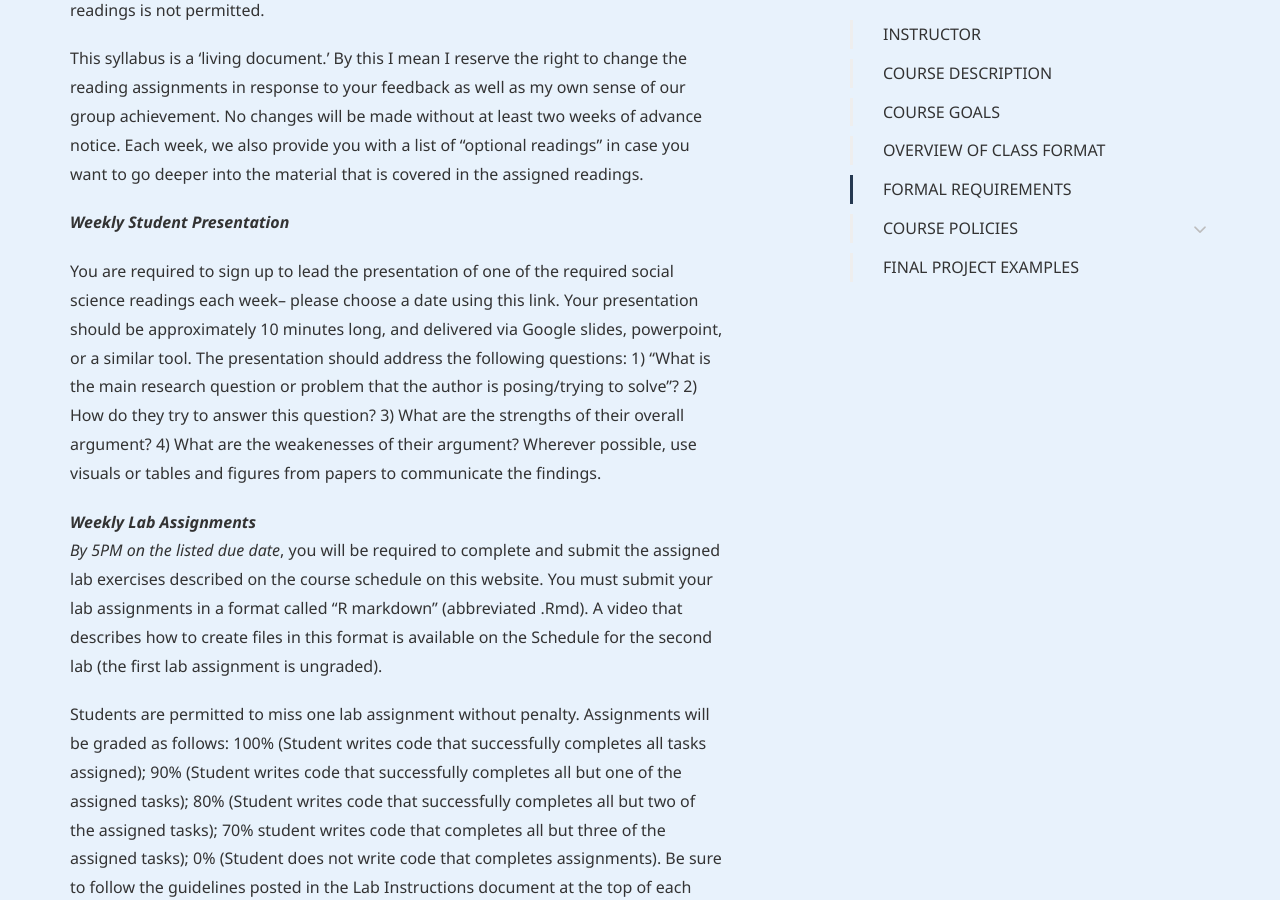
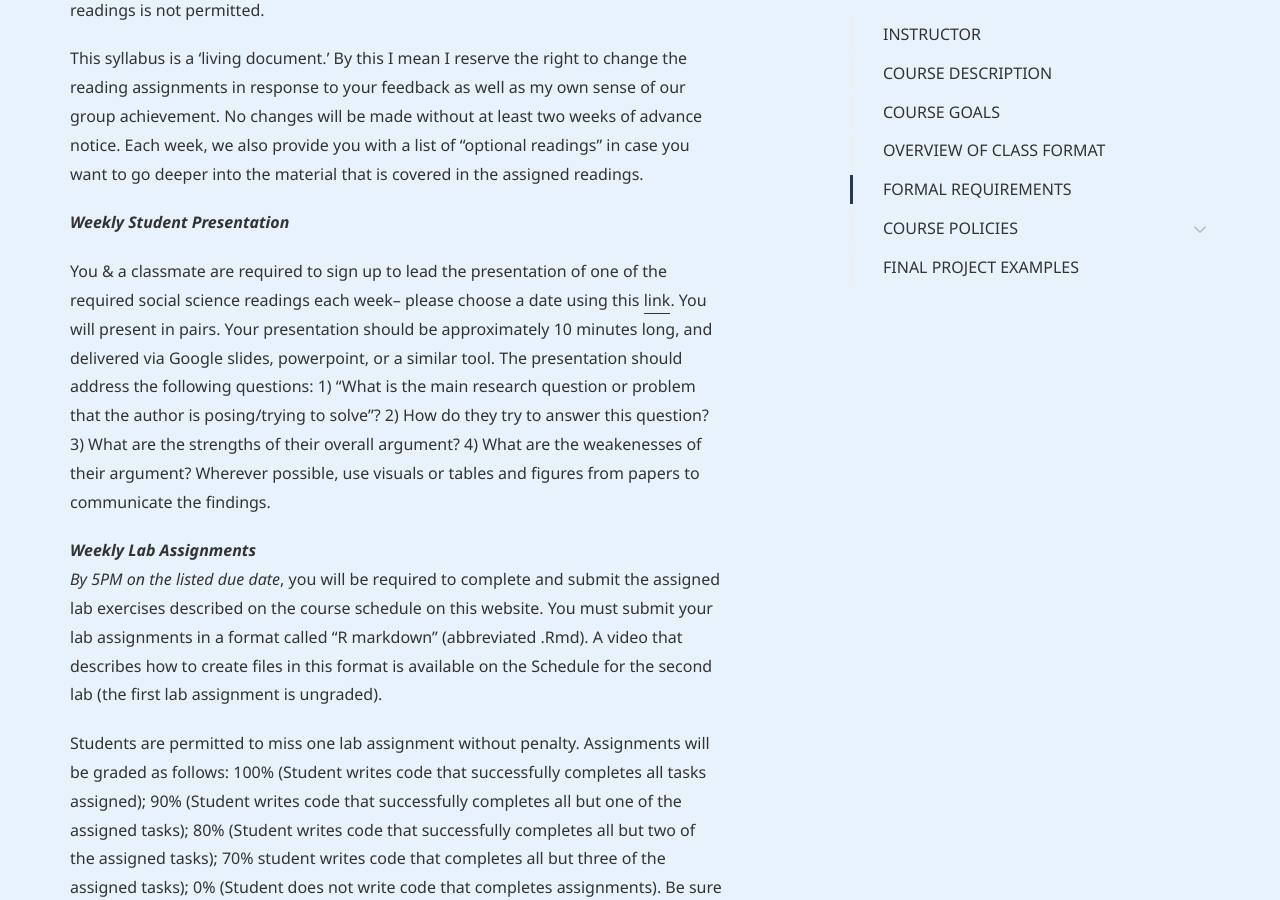
Before and after one commit to dssoc/dssoc.github.io, a Jekyll site: the page built from course.md, in a window 1280 px wide and 900 px high, scrolled down 4606 px. Built offline with Jekyll 4.4.1, drawn with Linux system fonts in a browser that asks for light colours; some web fonts are replaced; some of the changed text lies outside the part shown.

Commit message:
Update course.md with sign up sheets

```diff
--- a/course.md
+++ b/course.md
@@ -97,7 +97,7 @@ This syllabus is a 'living document.' By this I mean I reserve the right to chan
 
 ***Weekly Student Presentation***
 
-You are required to sign up to lead the presentation of one of the required social science readings each week-- please choose a date using this link. Your presentation should be approximately 10 minutes long, and delivered via Google slides, powerpoint, or a similar tool. The presentation should address the following questions: 1) "What is the main research question or problem that the author is posing/trying to solve"? 2) How do they try to answer this question? 3) What are the strengths of their overall argument? 4) What are the weakenesses of their argument? Wherever possible, use visuals or tables and figures from papers to communicate the findings.
+You & a classmate are required to sign up to lead the presentation of one of the required social science readings each week-- please choose a date using this [link](https://docs.google.com/document/d/1fo7PatHRY1GR9cD3a6Cr88kR2lhrta2uKIZ3l8N0vAs/edit?usp=sharing). You will present in pairs. Your presentation should be approximately 10 minutes long, and delivered via Google slides, powerpoint, or a similar tool. The presentation should address the following questions: 1) "What is the main research question or problem that the author is posing/trying to solve"? 2) How do they try to answer this question? 3) What are the strengths of their overall argument? 4) What are the weakenesses of their argument? Wherever possible, use visuals or tables and figures from papers to communicate the findings.
 
 ***Weekly Lab Assignments***
 <br/>
@@ -121,9 +121,9 @@ If you have questions about your grade for the final project at any time we can
 
 The final project will consist of three parts: two individual meetings with me (during our regular class time), a final presentation, and a final paper.
 
-**One-on-one Tutorial Meetings** To help you develop your final project, I ask that you meet with me individual towards the end of the semester so that we can discuss how to best identify a research question and suitable methods to answer it. These meetings will occur during our regularly scheduling class time, and a sign-up link for the meetings will be posted on slack several weeks before the first set of one-on-one meetings. All one-on-one meetings will be held in Dr. Bail's office, or via Zoom.
+**One-on-one Tutorial Meetings** To help you develop your final project, I ask that you meet with me individual towards the end of the semester so that we can discuss how to best identify a research question and suitable methods to answer it. These meetings will occur during our regularly scheduling class time, and a sign-up link for the meetings will be posted on slack several weeks before the first set of one-on-one meetings. All one-on-one meetings will be held in Dr. Bail's office, or via Zoom. (You can also sign up [here](https://docs.google.com/document/d/1WQ0Z192UNhfOdJe18KxRMb5RVQi7CfnLxbry75TbFPc/edit?usp=sharing)).
 
-**Your final project presentation** will be an additional opportunity to get feedback from Prof. Bail and your fellow students that can help you write a better paper. The format of the presentation is entirely up to you. Feel free to use Google Slides, Powerpoint, or anything else that suits you. The presentations will be total 10 minutes including 8 minutes of presentation time and 2 minutes for questions and feedback. The presentation itself is ungraded, so only the final paper will be included in your final grade. ***Final presentations will happen during normal class hours - see course schedule for the sign-up link.***
+**Your final project presentation** will be an additional opportunity to get feedback from Prof. Bail and your fellow students that can help you write a better paper. The format of the presentation is entirely up to you. Feel free to use Google Slides, Powerpoint, or anything else that suits you. The presentations will be total 10 minutes including 8 minutes of presentation time and 2 minutes for questions and feedback. The presentation itself is ungraded, so only the final paper will be included in your final grade. ***Final presentations will happen during normal class hours - see course schedule for the sign-up [link](https://docs.google.com/document/d/1MyVdiTIgyfkM4HG12Tq21jOEAe0r3we-qONWHeqkz1o/edit?usp=sharing).***
 
 
 **Your final project paper** should be submitted as both an R Markdown (.Rmd) file and a knitted web page (.html) file by the ***deadline on Monday, April 28th at 5pm EDT***. It should be **at least 2,500 words** and the knitted web page SHOULD NOT include code blocks. The written component grading will follow [this rubric](https://docs.google.com/document/d/193_AZY56F-QWdsKxzuVv-0ZrMWwCvOqaXtgvRQbAYmM/edit?usp=sharing), and it should include the following components:
```
